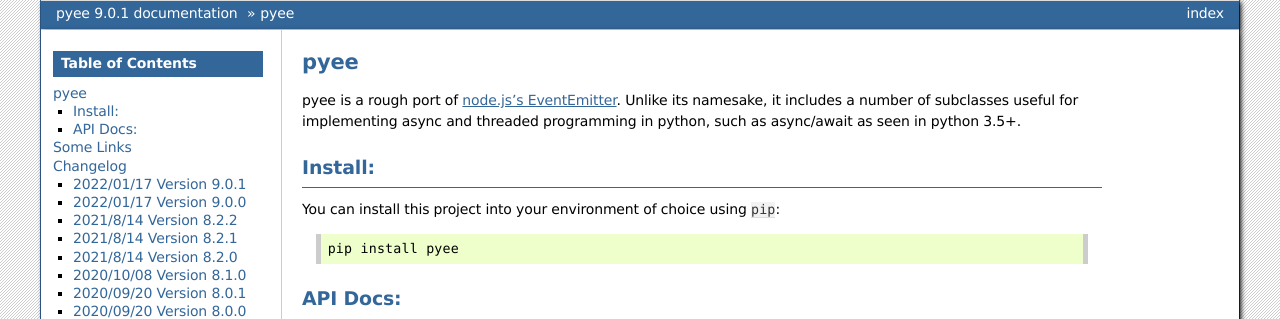
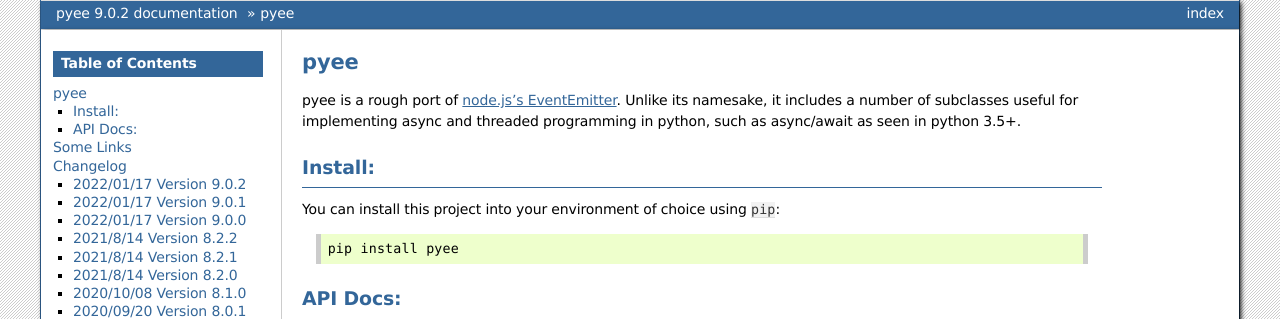
Before and after one commit to jfhbrook/pyee, a Sphinx documentation site: the page built from docs/index.rst, in a window 1280 px wide and 900 px high, cut to the strip 0-319 px from the top of the window. Built offline with Sphinx 7.4.7, drawn with Linux system fonts in a browser that asks for light colours; some of the changed text lies outside the part shown.

Commit message:
Release 9.0.2

```diff
--- a/CHANGELOG.rst
+++ b/CHANGELOG.rst
@@ -1,3 +1,8 @@
+2022/01/17 Version 9.0.2
+------------------------
+
+- Add ``tests_require`` to setup.py (attempt to fix COPR build)
+
 2022/01/17 Version 9.0.1
 ------------------------
 
--- a/docs/conf.py
+++ b/docs/conf.py
@@ -62,7 +62,7 @@
 # built documents.
 #
 # The short X.Y version.
-version = "9.0.1"
+version = "9.0.2"
 
 # The full version, including alpha/beta/rc tags.
 release = version
--- a/setup.py
+++ b/setup.py
@@ -11,7 +11,7 @@
 
 setup(
     name="pyee",
-    version="9.0.1",
+    version="9.0.2",
     packages=find_packages(),
     include_package_data=True,
     description="A port of node.js's EventEmitter to python.",
```
